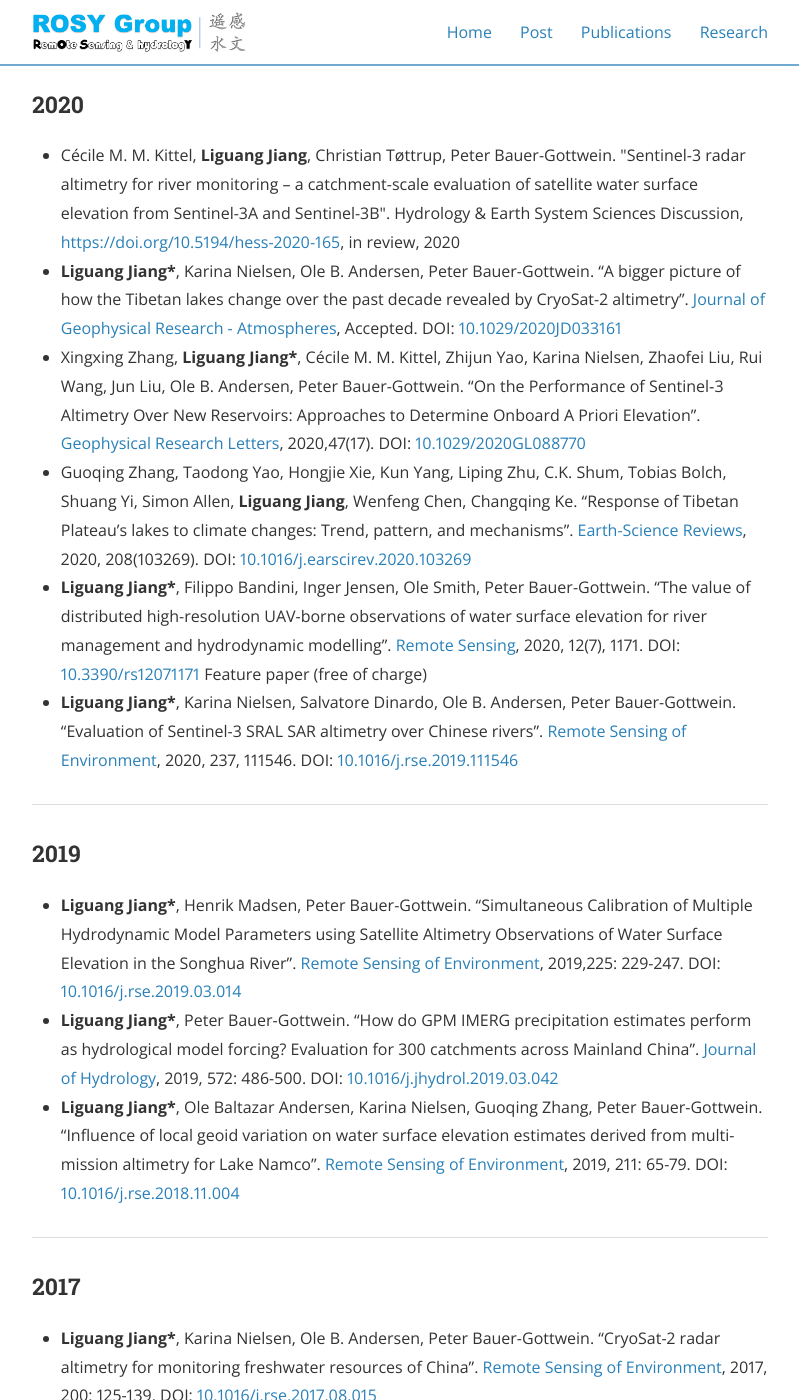
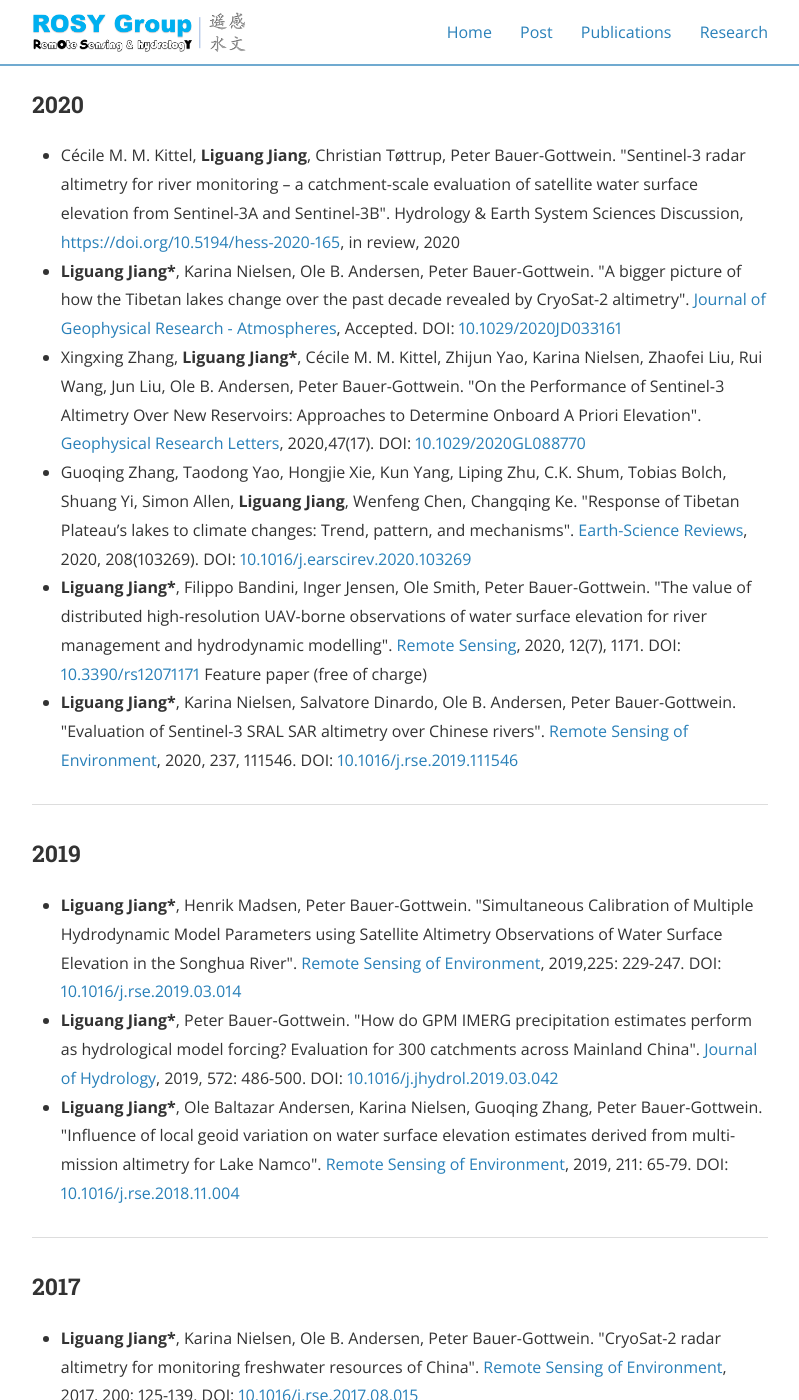
Before and after one commit to 12530/rshydro, a Jekyll site: the page built from publications.md, in a window 1280 px wide and 1400 px high, scrolled down 377 px. Shown: the whole window, without its empty margins (240-1039 px from the left). Built offline with Jekyll 4.4.1, drawn with Linux system fonts in a browser that asks for light colours; nearby versions of some CDN libraries; some of the changed text lies outside the part shown.

```diff
--- a/publications.md
+++ b/publications.md
@@ -12,49 +12,49 @@ main_nav: true
 <h3>2020</h3>
 <ul>
   <li>Cécile M. M. Kittel, <b>Liguang Jiang</b>, Christian Tøttrup, Peter Bauer-Gottwein. "Sentinel-3 radar altimetry for river monitoring – a catchment-scale evaluation of satellite water surface elevation from Sentinel-3A and Sentinel-3B". Hydrology & Earth System Sciences Discussion, <a href="https://doi.org/10.5194/hess-2020-165">https://doi.org/10.5194/hess-2020-165</a>, in review, 2020 </li>
-  <li><b>Liguang Jiang*</b>, Karina Nielsen, Ole B. Andersen, Peter Bauer-Gottwein. “A bigger picture of how the Tibetan lakes change over the past decade revealed by CryoSat-2 altimetry”. <a href="https://agupubs.onlinelibrary.wiley.com/doi/abs/10.1029/2020JD033161">Journal of Geophysical Research - Atmospheres</a>, Accepted. DOI: <a href="https://www.doi.org/10.1029/2020JD033161">10.1029/2020JD033161</a></li>
-  <li>Xingxing Zhang, <b>Liguang Jiang*</b>, Cécile M. M. Kittel, Zhijun Yao, Karina Nielsen, Zhaofei Liu, Rui Wang, Jun Liu, Ole B. Andersen, Peter Bauer-Gottwein. “On the Performance of Sentinel‐3 Altimetry Over New Reservoirs: Approaches to Determine Onboard A Priori Elevation”. <a href="https://agupubs.onlinelibrary.wiley.com/doi/abs/10.1029/2020GL088770">Geophysical Research Letters</a>, 2020,47(17). DOI: <a href="https://www.doi.org/10.1029/2020GL088770">10.1029/2020GL088770</a></li>
-  <li>Guoqing Zhang, Taodong Yao, Hongjie Xie, Kun Yang, Liping Zhu, C.K. Shum, Tobias Bolch, Shuang Yi, Simon Allen, <b>Liguang Jiang</b>, Wenfeng Chen, Changqing Ke. “Response of Tibetan Plateau’s lakes to climate changes: Trend, pattern, and mechanisms”. <a href="https://www.sciencedirect.com/science/article/pii/S0012825220303159">Earth-Science Reviews</a>, 2020, 208(103269). DOI: <a href="https://doi.org/10.1016/j.earscirev.2020.103269">10.1016/j.earscirev.2020.103269</a></li>
-  <li><b>Liguang Jiang*</b>, Filippo Bandini, Inger Jensen, Ole Smith, Peter Bauer-Gottwein. “The value of distributed high-resolution UAV-borne observations of water surface elevation for river management and hydrodynamic modelling”. <a href="https://www.mdpi.com/2072-4292/12/7/1171">Remote Sensing</a>, 2020, 12(7), 1171. DOI: <a href="https://doi.org/10.3390/rs12071171">10.3390/rs12071171</a> Feature paper (free of charge) </li>
-  <li><b>Liguang Jiang*</b>, Karina Nielsen, Salvatore Dinardo, Ole B. Andersen, Peter Bauer-Gottwein. “Evaluation of Sentinel-3 SRAL SAR altimetry over Chinese rivers”. <a href="https://www.sciencedirect.com/science/article/abs/pii/S0034425719305668">Remote Sensing of Environment</a>, 2020, 237, 111546. DOI: <a href="https://doi.org/10.1016/j.rse.2019.111546">10.1016/j.rse.2019.111546 </a></li>
+  <li><b>Liguang Jiang*</b>, Karina Nielsen, Ole B. Andersen, Peter Bauer-Gottwein. "A bigger picture of how the Tibetan lakes change over the past decade revealed by CryoSat-2 altimetry". <a href="https://agupubs.onlinelibrary.wiley.com/doi/abs/10.1029/2020JD033161">Journal of Geophysical Research - Atmospheres</a>, Accepted. DOI: <a href="https://www.doi.org/10.1029/2020JD033161">10.1029/2020JD033161</a></li>
+  <li>Xingxing Zhang, <b>Liguang Jiang*</b>, Cécile M. M. Kittel, Zhijun Yao, Karina Nielsen, Zhaofei Liu, Rui Wang, Jun Liu, Ole B. Andersen, Peter Bauer-Gottwein. "On the Performance of Sentinel‐3 Altimetry Over New Reservoirs: Approaches to Determine Onboard A Priori Elevation". <a href="https://agupubs.onlinelibrary.wiley.com/doi/abs/10.1029/2020GL088770">Geophysical Research Letters</a>, 2020,47(17). DOI: <a href="https://www.doi.org/10.1029/2020GL088770">10.1029/2020GL088770</a></li>
+  <li>Guoqing Zhang, Taodong Yao, Hongjie Xie, Kun Yang, Liping Zhu, C.K. Shum, Tobias Bolch, Shuang Yi, Simon Allen, <b>Liguang Jiang</b>, Wenfeng Chen, Changqing Ke. "Response of Tibetan Plateau’s lakes to climate changes: Trend, pattern, and mechanisms". <a href="https://www.sciencedirect.com/science/article/pii/S0012825220303159">Earth-Science Reviews</a>, 2020, 208(103269). DOI: <a href="https://doi.org/10.1016/j.earscirev.2020.103269">10.1016/j.earscirev.2020.103269</a></li>
+  <li><b>Liguang Jiang*</b>, Filippo Bandini, Inger Jensen, Ole Smith, Peter Bauer-Gottwein. "The value of distributed high-resolution UAV-borne observations of water surface elevation for river management and hydrodynamic modelling". <a href="https://www.mdpi.com/2072-4292/12/7/1171">Remote Sensing</a>, 2020, 12(7), 1171. DOI: <a href="https://doi.org/10.3390/rs12071171">10.3390/rs12071171</a> Feature paper (free of charge) </li>
+  <li><b>Liguang Jiang*</b>, Karina Nielsen, Salvatore Dinardo, Ole B. Andersen, Peter Bauer-Gottwein. "Evaluation of Sentinel-3 SRAL SAR altimetry over Chinese rivers". <a href="https://www.sciencedirect.com/science/article/abs/pii/S0034425719305668">Remote Sensing of Environment</a>, 2020, 237, 111546. DOI: <a href="https://doi.org/10.1016/j.rse.2019.111546">10.1016/j.rse.2019.111546 </a></li>
 </ul>
 
 <hr>
 
 <h3>2019</h3>
 <ul>
-  <li><b>Liguang Jiang*</b>, Henrik Madsen, Peter Bauer-Gottwein. “Simultaneous Calibration of Multiple Hydrodynamic Model Parameters using Satellite Altimetry Observations of Water Surface Elevation in the Songhua River”. <a href="https://www.sciencedirect.com/science/article/pii/S0034425719301051">Remote Sensing of Environment</a>, 2019,225: 229-247. DOI: <a href="https://doi.org/10.1016/j.rse.2019.03.014">10.1016/j.rse.2019.03.014</a></li>
-<li><b>Liguang Jiang*</b>, Peter Bauer-Gottwein. “How do GPM IMERG precipitation estimates perform as hydrological model forcing? Evaluation for 300 catchments across Mainland China”.<a href="https://www.sciencedirect.com/science/article/pii/S0022169419302422"> Journal of Hydrology</a>, 2019, 572: 486-500. DOI: <a href="https://doi.org/10.1016/j.jhydrol.2019.03.042">10.1016/j.jhydrol.2019.03.042</a></li>
-<li><b>Liguang Jiang*</b>, Ole Baltazar Andersen, Karina Nielsen, Guoqing Zhang, Peter Bauer-Gottwein. “Influence of local geoid variation on water surface elevation estimates derived from multi-mission altimetry for Lake Namco”. <a href="https://www.sciencedirect.com/science/article/pii/S0034425718305054">Remote Sensing of Environment</a>, 2019, 211: 65-79. DOI: <a href="https://doi.org/10.1016/j.rse.2018.11.004">10.1016/j.rse.2018.11.004</a></li>
+  <li><b>Liguang Jiang*</b>, Henrik Madsen, Peter Bauer-Gottwein. "Simultaneous Calibration of Multiple Hydrodynamic Model Parameters using Satellite Altimetry Observations of Water Surface Elevation in the Songhua River". <a href="https://www.sciencedirect.com/science/article/pii/S0034425719301051">Remote Sensing of Environment</a>, 2019,225: 229-247. DOI: <a href="https://doi.org/10.1016/j.rse.2019.03.014">10.1016/j.rse.2019.03.014</a></li>
+<li><b>Liguang Jiang*</b>, Peter Bauer-Gottwein. "How do GPM IMERG precipitation estimates perform as hydrological model forcing? Evaluation for 300 catchments across Mainland China".<a href="https://www.sciencedirect.com/science/article/pii/S0022169419302422"> Journal of Hydrology</a>, 2019, 572: 486-500. DOI: <a href="https://doi.org/10.1016/j.jhydrol.2019.03.042">10.1016/j.jhydrol.2019.03.042</a></li>
+<li><b>Liguang Jiang*</b>, Ole Baltazar Andersen, Karina Nielsen, Guoqing Zhang, Peter Bauer-Gottwein. "Influence of local geoid variation on water surface elevation estimates derived from multi-mission altimetry for Lake Namco". <a href="https://www.sciencedirect.com/science/article/pii/S0034425718305054">Remote Sensing of Environment</a>, 2019, 211: 65-79. DOI: <a href="https://doi.org/10.1016/j.rse.2018.11.004">10.1016/j.rse.2018.11.004</a></li>
 </ul>
 
 <hr>
 
 <h3>2017</h3>
 <ul>
-  <li><b>Liguang Jiang*</b>, Karina Nielsen, Ole B. Andersen, Peter Bauer-Gottwein. “CryoSat-2 radar altimetry for monitoring freshwater resources of China”. <a href="https://www.sciencedirect.com/science/article/pii/S0034425717303681">Remote Sensing of Environment</a>, 2017, 200: 125-139. DOI: <a hrer="https://doi.org/10.1016/j.rse.2017.08.015">10.1016/j.rse.2017.08.015</a></li>
-  <li><b>Liguang Jiang*</b>, Raphael Schneider, Ole B. Andersen, Peter Bauer-Gottwein. “CryoSat-2 Altimetry Applications over Rivers and Lakes”. <a href="http://www.mdpi.com/2073-4441/9/3/211">Water</a>, 2017, 9(3), 211. DOI: <a href="https://doi.org/10.3390/w9030211">10.3390/w9030211</a></li>
-  <li><b>Liguang Jiang*</b>, Karina Nielsen, Ole B. Andersen, Peter Bauer-Gottwein. “Monitoring recent lake level variations on the Tibetan Plateau using Cryosat-2 SARIn mode data”. <a href="https://www.sciencedirect.com/science/article/pii/S0022169416307302?via%3Dihub">Journal of Hydrology</a>, 2017, 544: 109-124. DOI: <a href="https://doi.org/10.1016/j.jhydrol.2016.11.024">10.1016/j.jhydrol.2016.11.024</a></li>
+  <li><b>Liguang Jiang*</b>, Karina Nielsen, Ole B. Andersen, Peter Bauer-Gottwein. "CryoSat-2 radar altimetry for monitoring freshwater resources of China". <a href="https://www.sciencedirect.com/science/article/pii/S0034425717303681">Remote Sensing of Environment</a>, 2017, 200: 125-139. DOI: <a hrer="https://doi.org/10.1016/j.rse.2017.08.015">10.1016/j.rse.2017.08.015</a></li>
+  <li><b>Liguang Jiang*</b>, Raphael Schneider, Ole B. Andersen, Peter Bauer-Gottwein. "CryoSat-2 Altimetry Applications over Rivers and Lakes". <a href="http://www.mdpi.com/2073-4441/9/3/211">Water</a>, 2017, 9(3), 211. DOI: <a href="https://doi.org/10.3390/w9030211">10.3390/w9030211</a></li>
+  <li><b>Liguang Jiang*</b>, Karina Nielsen, Ole B. Andersen, Peter Bauer-Gottwein. "Monitoring recent lake level variations on the Tibetan Plateau using Cryosat-2 SARIn mode data". <a href="https://www.sciencedirect.com/science/article/pii/S0022169416307302?via%3Dihub">Journal of Hydrology</a>, 2017, 544: 109-124. DOI: <a href="https://doi.org/10.1016/j.jhydrol.2016.11.024">10.1016/j.jhydrol.2016.11.024</a></li>
 </ul>
 
 <hr>
 
 <h3>2016</h3>
 <ul>
-  <li><b>Liguang Jiang</b>, Zhijun Yao, He Qing Huang. “Climate variability and change on the Mongolian Plateau: Historical variation and future predictions”. <a href="http://www.int-res.com/abstracts/cr/v67/n1/p1-14/">Climate Research</a>, 2016, 67:1-14. DOI: <a href="https://doi.org/10.3354/cr01347">10.3354/cr01347</a></li>
-  <li>Rui Wang, Zhaofei Liu, <b>Liguang Jiang</b>, Zhijun Yao, Junbo Wang, Jianting Ju. “Comparison of surface water chemistry and weathering effects of two lake basins in the Changtang Nature Reserve, China”. <a href="https://www.sciencedirect.com/science/article/pii/S1001074215002156?via%3Dihub">Journal of Environmental Sciences</a>, 2016, 28(3):183-194. DOI: <a href="https://doi.org/10.1016/j.jes.2015.03.016">10.1016/j.jes.2015.03.016</a></li>
-  <li>Lei Wang, Zhijun Yao, <b>Liguang Jiang</b>, Rui Wang, Shanshan Wu, Zhaofei Liu. “Changes in climate extremes and catastrophic events in the Mongolian Plateau from 1951 to 2012”. <a href="https://journals.ametsoc.org/doi/10.1175/JAMC-D-14-0282.1">Journal of Applied Meteorology and Climatology</a>, 2016, 55(5): 1169-1182. DOI: <a href="https://doi.org/10.1175/JAMC-D-14-0282.1">10.1175/JAMC-D-14-0282.1</a></li>
+  <li><b>Liguang Jiang</b>, Zhijun Yao, He Qing Huang. "Climate variability and change on the Mongolian Plateau: Historical variation and future predictions". <a href="http://www.int-res.com/abstracts/cr/v67/n1/p1-14/">Climate Research</a>, 2016, 67:1-14. DOI: <a href="https://doi.org/10.3354/cr01347">10.3354/cr01347</a></li>
+  <li>Rui Wang, Zhaofei Liu, <b>Liguang Jiang</b>, Zhijun Yao, Junbo Wang, Jianting Ju. "Comparison of surface water chemistry and weathering effects of two lake basins in the Changtang Nature Reserve, China". <a href="https://www.sciencedirect.com/science/article/pii/S1001074215002156?via%3Dihub">Journal of Environmental Sciences</a>, 2016, 28(3):183-194. DOI: <a href="https://doi.org/10.1016/j.jes.2015.03.016">10.1016/j.jes.2015.03.016</a></li>
+  <li>Lei Wang, Zhijun Yao, <b>Liguang Jiang</b>, Rui Wang, Shanshan Wu, Zhaofei Liu. "Changes in climate extremes and catastrophic events in the Mongolian Plateau from 1951 to 2012". <a href="https://journals.ametsoc.org/doi/10.1175/JAMC-D-14-0282.1">Journal of Applied Meteorology and Climatology</a>, 2016, 55(5): 1169-1182. DOI: <a href="https://doi.org/10.1175/JAMC-D-14-0282.1">10.1175/JAMC-D-14-0282.1</a></li>
 </ul>
 
 <hr>
 
 <h3>2015</h3>
 <ul>
-  <li><b>Liguang Jiang</b>, Zhijun Yao, Zhaofei Liu, Shanshan Wu, Rui Wang, Lei Wang. “Estimation of soil erosion in some sections of lower Jin sha River based on RUSLE”. <a href="https://link.springer.com/article/10.1007/s11069-014-1569-6">Natural Hazards</a>, 2015, 76(3): 1831-1847. DOI: <a href="https://doi.org/10.1016/j.jes.2015.03.016">10.1007/s11069-014-1569-6</a></li>
-  <li><b>Liguang Jiang</b>, Zhijun Yao, Rui Wang, Zhaofei Liu, Lei Wang. “Hydrochemistry of the Middle and Upper Reaches of the Yarlung Tsangpo River System: Weathering Processes and CO2 Consumption”. <a href="https://link.springer.com/article/10.1007%2Fs12665-015-4237-6">Environmental Earth Sciences</a>, 2015, 74(3): 2369-2379. DOI: <a href="https://doi.org/10.1007/s12665-015-4237-6">10.1007/s12665-015-4237-6</a></li>
-  <li><b>Liguang Jiang</b>, Zhijun Yao, Zhaofei Liu, Rui Wang, Shanshan Wu. “Hydrochemistry and its controlling factors of rivers in the source region of the Yangtze River on the Tibetan Plateau”. <a href="https://www.sciencedirect.com/science/article/pii/S0375674215000734?via%3Dihub">Journal of Geochemical Exploration</a>, 2015, 155:76-83. DOI: <a href="https://doi.org/10.1016/j.gexplo.2015.04.009">10.1016/j.gexplo.2015.04.009</a></li>
-  <li>Rui Wang, Zhijun Yao, Zhaofei Liu, Shanshan Wu, <b>Liguang Jiang</b>, Lei Wang. “Snow cover variability and snowmelt in a high altitude ungauged catchment”. <a href="https://onlinelibrary.wiley.com/doi/abs/10.1002/hyp.10472">Hydrological Processes</a>, 2015, 29(17): 3665-3676. DOI: <a href="https://doi.org/10.1002/hyp.10472">10.1002/hyp.10472</a></li>
-  <li>Zhijun Yao, Rui Wang, Zhaofei Liu, Shanshan Wu, <b>Liguang Jiang</b>. “Spatial-temporal patterns of major ion chemistry and its controlling factors in the Manasarovar Basin, Tibet”. <a href="https://link.springer.com/article/10.1007%2Fs11442-015-1196-5">Journal of Geographical Sciences</a>, 2015, 25(6): 687-700. DOI: <a href="https://doi.org/10.1007/s11442-015-1196-5">10.1007/s11442-015-1196-5</a></li>
+  <li><b>Liguang Jiang</b>, Zhijun Yao, Zhaofei Liu, Shanshan Wu, Rui Wang, Lei Wang. "Estimation of soil erosion in some sections of lower Jin sha River based on RUSLE". <a href="https://link.springer.com/article/10.1007/s11069-014-1569-6">Natural Hazards</a>, 2015, 76(3): 1831-1847. DOI: <a href="https://doi.org/10.1016/j.jes.2015.03.016">10.1007/s11069-014-1569-6</a></li>
+  <li><b>Liguang Jiang</b>, Zhijun Yao, Rui Wang, Zhaofei Liu, Lei Wang. "Hydrochemistry of the Middle and Upper Reaches of the Yarlung Tsangpo River System: Weathering Processes and CO2 Consumption". <a href="https://link.springer.com/article/10.1007%2Fs12665-015-4237-6">Environmental Earth Sciences</a>, 2015, 74(3): 2369-2379. DOI: <a href="https://doi.org/10.1007/s12665-015-4237-6">10.1007/s12665-015-4237-6</a></li>
+  <li><b>Liguang Jiang</b>, Zhijun Yao, Zhaofei Liu, Rui Wang, Shanshan Wu. "Hydrochemistry and its controlling factors of rivers in the source region of the Yangtze River on the Tibetan Plateau". <a href="https://www.sciencedirect.com/science/article/pii/S0375674215000734?via%3Dihub">Journal of Geochemical Exploration</a>, 2015, 155:76-83. DOI: <a href="https://doi.org/10.1016/j.gexplo.2015.04.009">10.1016/j.gexplo.2015.04.009</a></li>
+  <li>Rui Wang, Zhijun Yao, Zhaofei Liu, Shanshan Wu, <b>Liguang Jiang</b>, Lei Wang. "Snow cover variability and snowmelt in a high altitude ungauged catchment". <a href="https://onlinelibrary.wiley.com/doi/abs/10.1002/hyp.10472">Hydrological Processes</a>, 2015, 29(17): 3665-3676. DOI: <a href="https://doi.org/10.1002/hyp.10472">10.1002/hyp.10472</a></li>
+  <li>Zhijun Yao, Rui Wang, Zhaofei Liu, Shanshan Wu, <b>Liguang Jiang</b>. "Spatial-temporal patterns of major ion chemistry and its controlling factors in the Manasarovar Basin, Tibet". <a href="https://link.springer.com/article/10.1007%2Fs11442-015-1196-5">Journal of Geographical Sciences</a>, 2015, 25(6): 687-700. DOI: <a href="https://doi.org/10.1007/s11442-015-1196-5">10.1007/s11442-015-1196-5</a></li>
 </ul>
 
 <hr>
```
